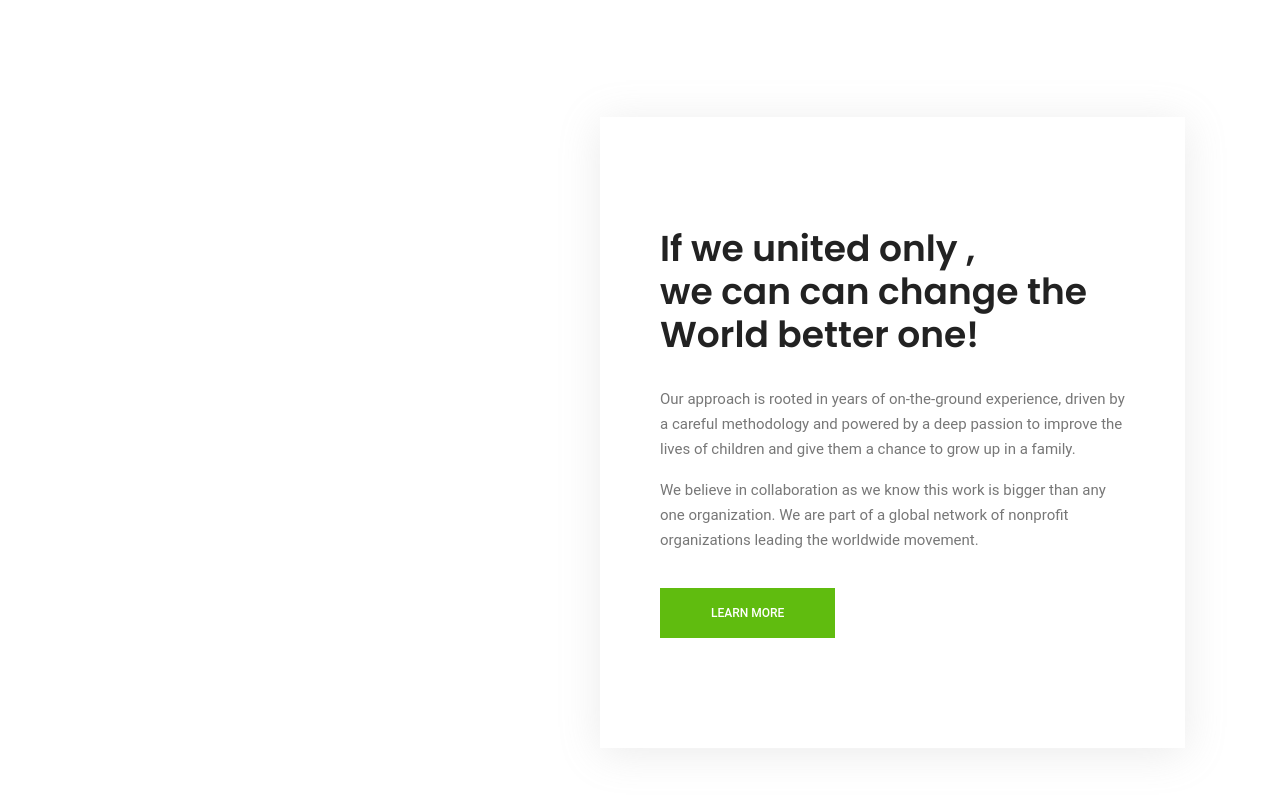
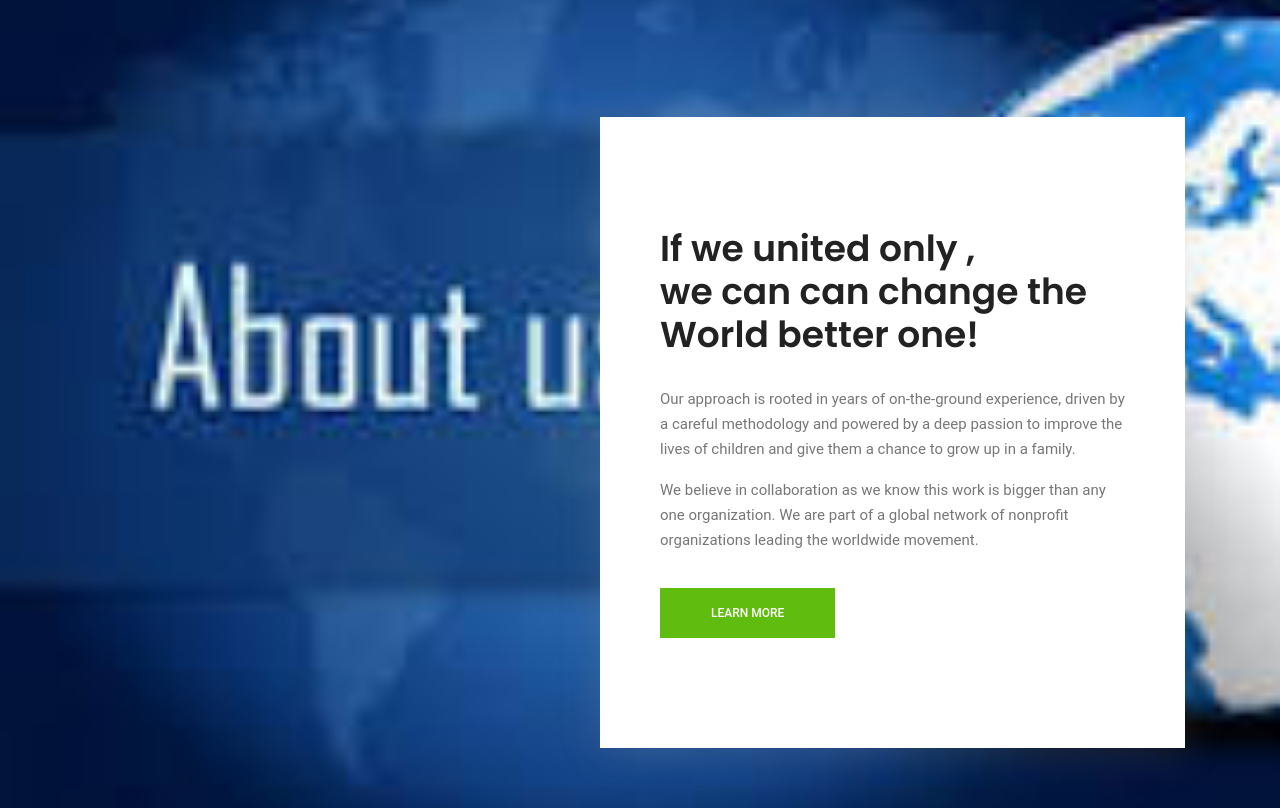
Before and after one commit to MohanG-25/payment_gateway_integration.github.io, a plain HTML site: page about.html in a window 1280 px wide. Shown: the part 83-891 px from the top of the page. Drawn offline with Linux system fonts and the light colour scheme; files whose address does not match are found by name.

Commit message:
Update about.html

```diff
--- a/about.html
+++ b/about.html
@@ -3,7 +3,7 @@
     <head>
           <meta charset="utf-8">
         <meta name="viewport" content="width=device-width, initial-scale=1, shrink-to-fit=no">
-        <link rel="icon" href="img/favicon.png" type="image/png">
+        <link rel="icon" href="favicon.png" type="image/png">
         <title>About Us</title>
          <link rel="stylesheet" href="bootstrap.css">
 
@@ -11,7 +11,7 @@
         <link rel="stylesheet" href="responsive.css">
 		<style>
 			body{
-		background-image:url("img/images.jpg");
+		background-image:url("images.jpg");
 		background-repeat: no-repeat;
 		background-size:contain;
 		}
```
